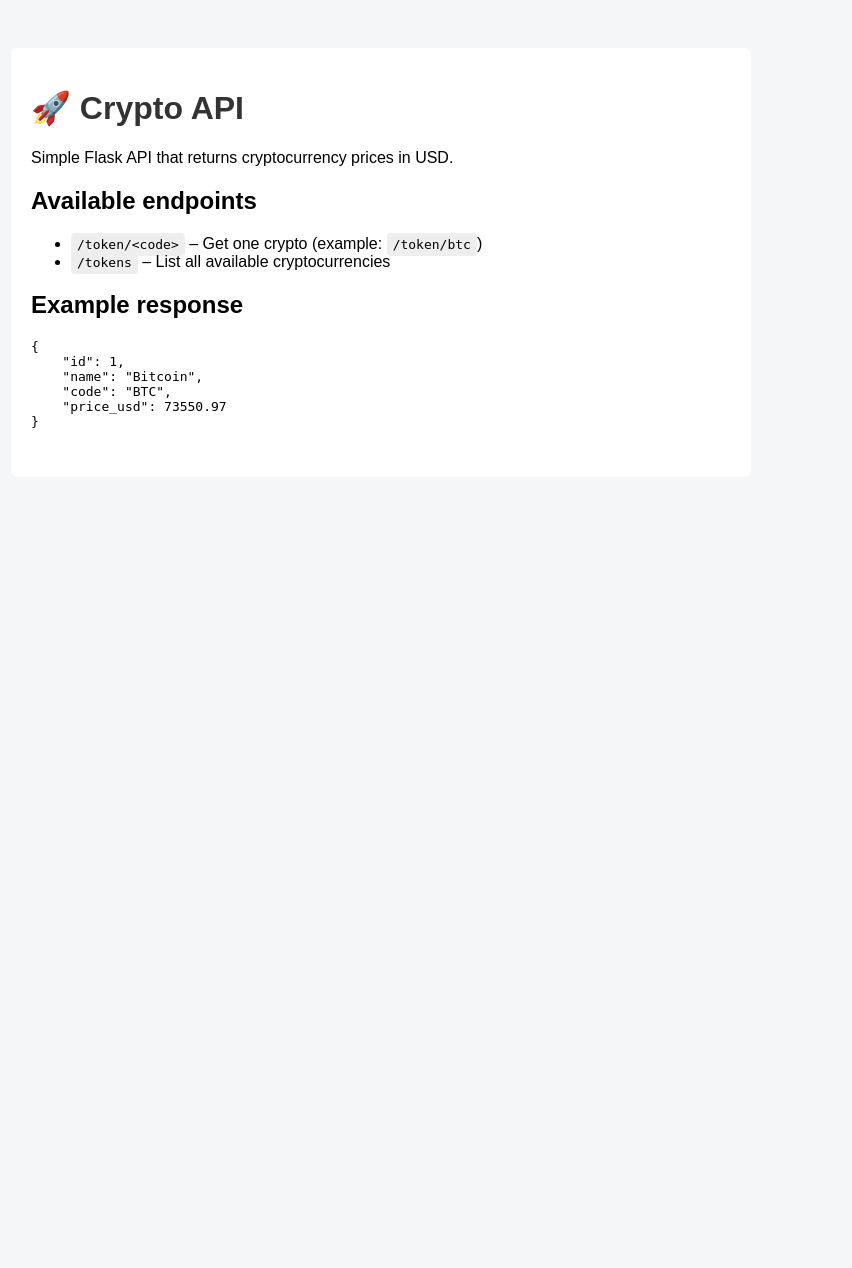
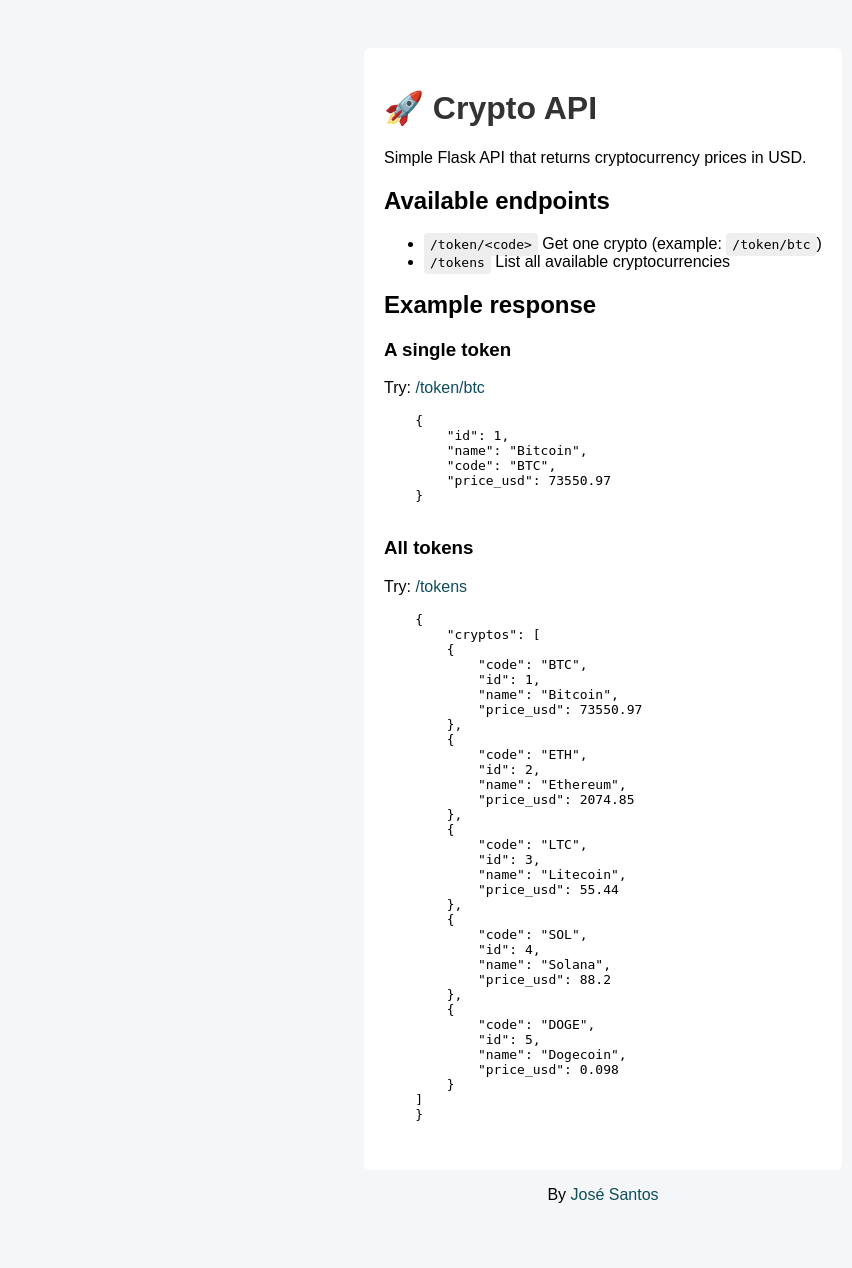
Before and after one commit to engJoseSantos/Simple-API-in-Flask, a Flask app: page / in a window 1280 px wide. Shown: the whole page, without its empty margins (37-889 px from the left). Before the commit the page ends 428 px from the top, so only its background shows below. Run offline with Flask 3, Linux system fonts and the light colour scheme.

Commit message:
Add: more info to index file

```diff
--- a/templates/index.html
+++ b/templates/index.html
@@ -8,6 +8,7 @@
             font-family: Arial, sans-serif;
             background: #f4f6f8;
             padding: 40px;
+
         }
         h1 {
             color: #333;
@@ -17,26 +18,45 @@
             padding: 4px 6px;
             border-radius: 4px;
         }
-        .box {
+        .box{
+            display: flex;
+            justify-content: center;
+        }
+        .box div{
+            justify-content: center;
             background: #fff;
             padding: 20px;
             border-radius: 6px;
             max-width: 700px;
         }
+        footer{
+            display: flex;
+            justify-content: center;
+        }
+        a{
+            text-decoration: none;
+            color: #0F4C5C;
+        }
+        a:hover{
+            color: #D26E43;
+        }
     </style>
 </head>
 <body>
-    <div class="box">
+    <main class="box">
+        <div>
             <h1>🚀 Crypto API</h1>
             <p>Simple Flask API that returns cryptocurrency prices in USD.</p>
 
             <h2>Available endpoints</h2>
             <ul>
-            <li><code>/token/&lt;code&gt;</code> – Get one crypto (example: <code>/token/btc</code>)</li>
-            <li><code>/tokens</code> – List all available cryptocurrencies</li>
+                <li><code>/token/&lt;code&gt;</code> Get one crypto (example: <code>/token/btc</code>)</li>
+                <li><code>/tokens</code> List all available cryptocurrencies</li>
             </ul>
 
             <h2>Example response</h2>
+            <h3>A single token</h3>
+            <p>Try: <a href="/token/btc">/token/btc</a></p>
             <pre>
     {
         "id": 1,
@@ -45,6 +65,48 @@
         "price_usd": 73550.97
     }
             </pre>
+            <h3>All tokens</h3>
+            <p>Try: <a href="/tokens">/tokens</a></p>
+            <pre>
+    {
+        "cryptos": [
+        {
+            "code": "BTC",
+            "id": 1,
+            "name": "Bitcoin",
+            "price_usd": 73550.97
+        },
+        {
+            "code": "ETH",
+            "id": 2,
+            "name": "Ethereum",
+            "price_usd": 2074.85
+        },
+        {
+            "code": "LTC",
+            "id": 3,
+            "name": "Litecoin",
+            "price_usd": 55.44
+        },
+        {
+            "code": "SOL",
+            "id": 4,
+            "name": "Solana",
+            "price_usd": 88.2
+        },
+        {
+            "code": "DOGE",
+            "id": 5,
+            "name": "Dogecoin",
+            "price_usd": 0.098
+        }
+    ]
+    }
+            </pre>
         </div>
+    </main>
+    <footer>
+        <p>By <a href="https://www.linkedin.com/in/jose-santos97/">José Santos</a></p>
+    </footer>
 </body>
 </html>
```
Lines whose indentation alone changed are shown as unchanged.
